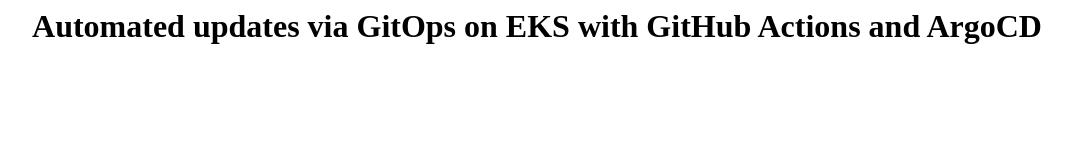
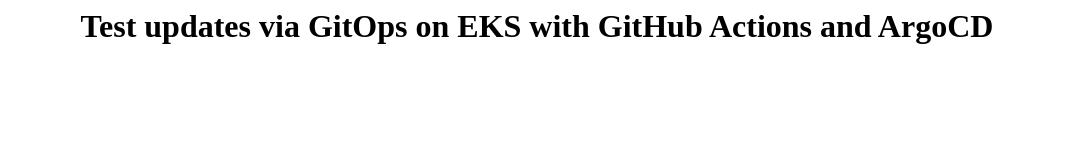
Before and after one commit to Ch4s3r/eks-gitops-argocd, a plain HTML site: page docker/index.html in a window 1280 px wide. Shown: the whole page, without its empty margins (103-1175 px from the left). Drawn offline with Linux system fonts and the light colour scheme.

Commit message:
Update index.html

```diff
--- a/docker/index.html
+++ b/docker/index.html
@@ -1,7 +1,7 @@
 <Html>
 <body>
 <center>
-<h1> Automated updates via GitOps on EKS with GitHub Actions and ArgoCD </h1>
+<h1> Test updates via GitOps on EKS with GitHub Actions and ArgoCD </h1>
 </center>
 </body>
 </Html>
```
